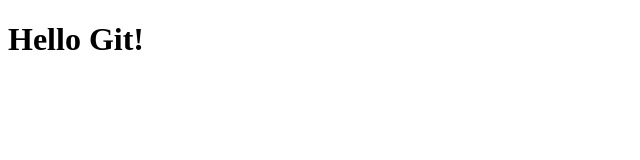
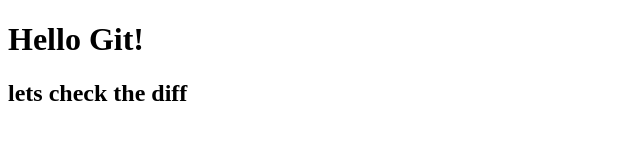
Before and after one commit to GauravPatil-Codes/gitpractice, a plain HTML site: page gittest.html in a window 1280 px wide. Shown: the whole page, without its empty margins (0-640 px from the left). Drawn offline with Linux system fonts and the light colour scheme.

Commit message:
second commit

```diff
--- a/gittest.html
+++ b/gittest.html
@@ -8,5 +8,6 @@
   </head>
   <body>
     <h1>Hello Git!</h1>
+    <h2>lets check the diff</h2>
   </body>
 </html>
```
